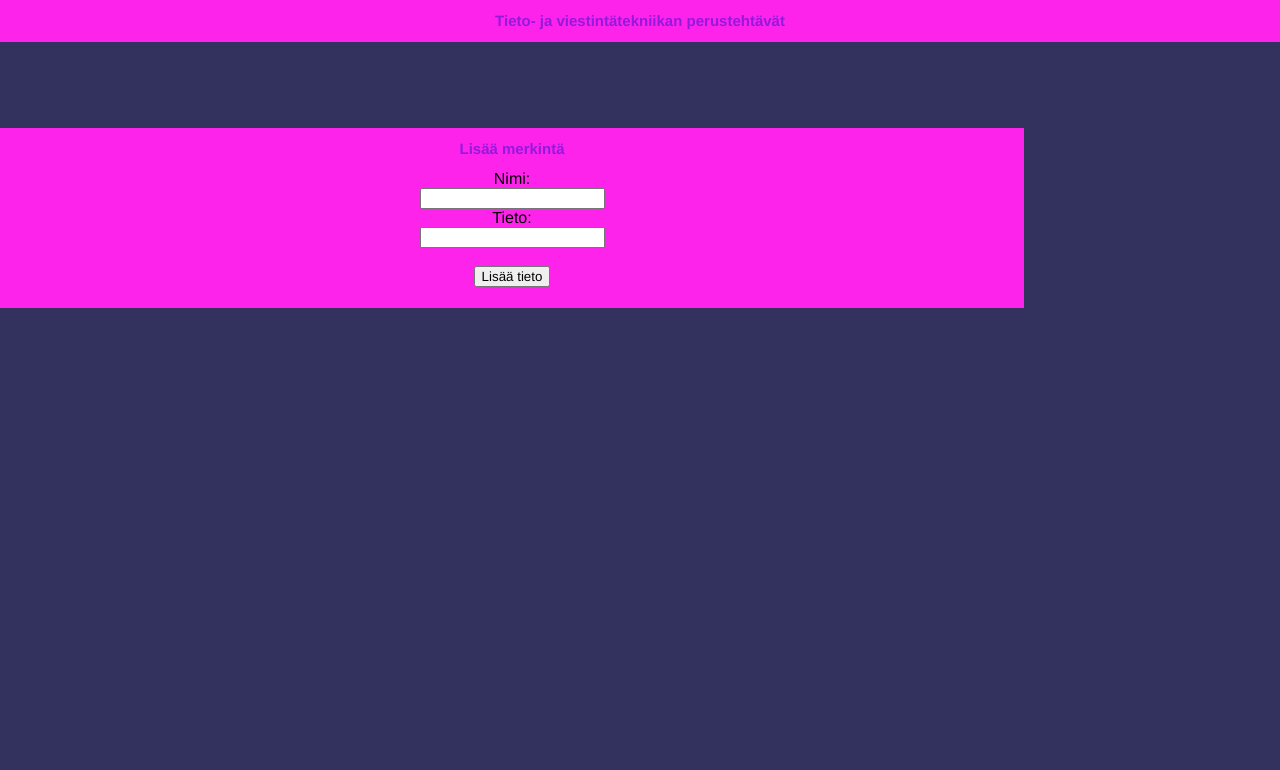
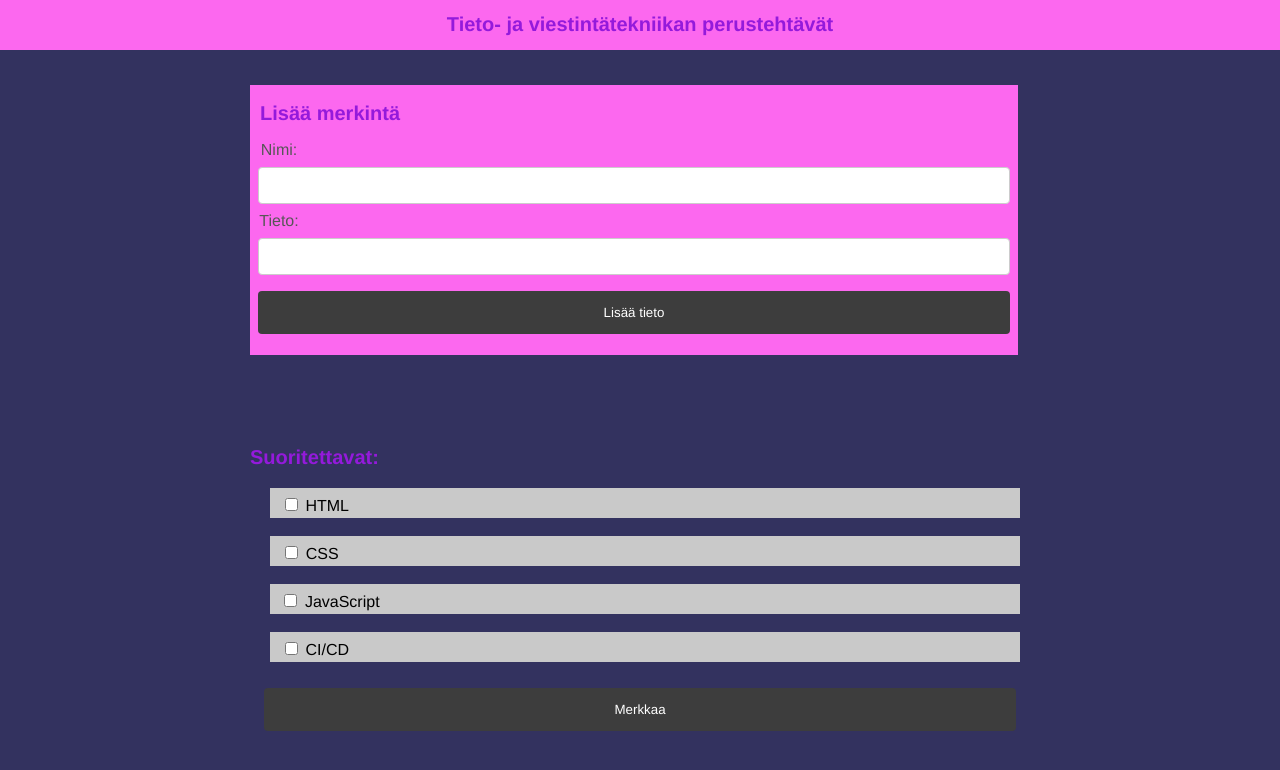
Before and after one commit to Juuso69/Projekti, a plain HTML site: page index.html in a window 1280 px wide. Drawn offline with Linux system fonts and the light colour scheme.

Commit message:
2021/8/13

```diff
--- a/index.html
+++ b/index.html
@@ -8,20 +8,47 @@
   </head>
   <body>
     <div class="topDiv">
-     <h2>Tieto- ja viestintätekniikan perustehtävät</h2>
+     <h1>Tieto- ja viestintätekniikan perustehtävät</h1>
     </div>
     <br> <br>
 
     <div class="midDiv">
-    <h2>Lisää merkintä</h2>
+    <h2 id="merkki"> Lisää merkintä</h2>
     <form action="">
-    <label for="nimi">Nimi:</label><br>
+    <label for="nimi" id="name">Nimi:</label><br>
     <input type="text" id="nimi" name="nimi" value=""><br>
-    <label for="tieto">Tieto:</label><br>
-    <input type="text" id="tieto" name="tieto" value=""><br><br>
+    <label for="tieto" id="name">Tieto:</label><br>
+    <input type="text" id="tieto" name="tieto" value=""><br>
     <input type="submit" value="Lisää tieto">
     </form>
     </div>
 
+    <div class="lastDiv">
+    <h2> Suoritettavat:</h2>
+    </div>
+    <div class="extraDiv"
+    <form action="">
+    <div class="div1">
+    <input type="checkbox" name="html" id="fix1" value="HTML">
+    <label for="html" id="fix1"> HTML</label><br>
+    </div>
+    <div class="div2">
+    <input type="checkbox" name="css" id="fix2" value="css">
+    <label for="css" id="fix2"> CSS</label><br>
+    </div>
+    <div class="div3">
+    <input type="checkbox" name="java" id="fix3" value="java">
+    <label for="java" id="fix3"> JavaScript</label><br>
+    </div>
+    <div class="div4">
+    <input type="checkbox" name="cd" id="fix4" value="cd">
+    <label for="cd" id="fix4"> CI/CD</label><br><br>
+    </div>
+    <div class="extraDiv2">
+    <input type="submit" value="Merkkaa">
+    </div>
+    </form>
+
+
   </body>
 </html>
--- a/style.css
+++ b/style.css
@@ -9,26 +9,152 @@ body {
   text-align: center;
   font-family: helvetica;
 }
+
+form {
+  text-align: center;
+  font-family: helvetica;
+}
+
 h2 {
   color: rgb(148, 26, 219);
+  text-align: left;
+  font-size: 20px;
+}
+
+h1 {
+  color: rgb(148, 26, 219);
   text-align: center;
-  font-size: 15px;
+  font-size: 20px;
 }
 
 .topDiv {
   text-align: center;
-  background-color: rgb(253, 35, 235);
+  background-color: rgb(252, 104, 239);
   position: fixed;
   top: 0;
   width: 100%;
 }
 
 .midDiv {
+  text-align: left;
+  background-color: rgb(252, 104, 239);
+  width: 60%;
+  position: fixed;
+  height: 270px;
+  padding: 0px;
+  top: 10%;
+  margin:5px 0 0px 250px;
+}
+
+.lastDiv {
+  background-color: rgba(252, 104, 240, 0);
   text-align: center;
-  background-color: rgb(253, 35, 235);
-  width: 80%;
-  height: 180px;
-  padding: 0;
-  position: absolute;
-  top: 16%;
+  position: fixed;
+  width: 60%;
+  left: 0%;
+  top: 53%;
+  height: 270px;
+  padding: 0px;
+  margin:5px 0 0px 250px;
 }
+
+.div1 {
+  position: fixed;
+  background-color: rgb(201, 201, 201);
+  top: 61%;
+  height: 30px;
+  left: 270px;
+  width: 750px;
+}
+.div2 {
+  position: fixed;
+  background-color: rgb(201, 201, 201);
+  top: 67%;
+  height: 30px;
+  left: 270px;
+  width: 750px;
+}
+.div3 {
+  position: fixed;
+  background-color: rgb(201, 201, 201);
+  top: 73%;
+  height: 30px;
+  left: 270px;
+  width: 750px;
+}
+.div4 {
+  position: fixed;
+  background-color: rgb(201, 201, 201);
+  top: 79%;
+  height: 30px;
+  left: 270px;
+  width: 750px;
+}
+.extraDiv2 {
+  position: fixed;
+  left: 20%;
+  width: 60%;
+  top: 85%;
+  text-align: center;
+}
+
+input[type=text], select {
+  width: 95%;
+  padding: 10px 10px;
+  margin: 8px 0;
+  display: inline-block;
+  border: 1px solid #ccc;
+  border-radius: 4px;
+  box-sizing: content-box;
+}
+
+input[type=submit] {
+  width: 98%;
+  background-color: rgb(61, 61, 61);
+  color: white;
+  padding: 14px 20px;
+  margin: 8px 0;
+  border: none;
+  border-radius: 4px;
+  cursor: pointer;
+}
+
+#name {
+  position: relative;
+  right: 355px;
+  color: rgb(87, 87, 87)
+}
+
+#merkki {
+  position: relative;
+  left: 10px;
+  color: rgb(148, 26, 219);
+}
+
+#suoritettavat {
+  position: relative;
+  left: 10px;
+  color: rgb(148, 26, 219);
+  font-size: 17px;
+}
+
+#fix1 {
+  position: relative;
+  right: 330px;
+  top: 7px;
+}
+#fix2 {
+  position: relative;
+  right: 335px;
+  top: 7px;
+}
+#fix3 {
+  position: relative;
+  right: 315px;
+  top: 7px;
+}
+#fix4 {
+  position: relative;
+  right: 330px;
+  top: 7px;
+}
```
